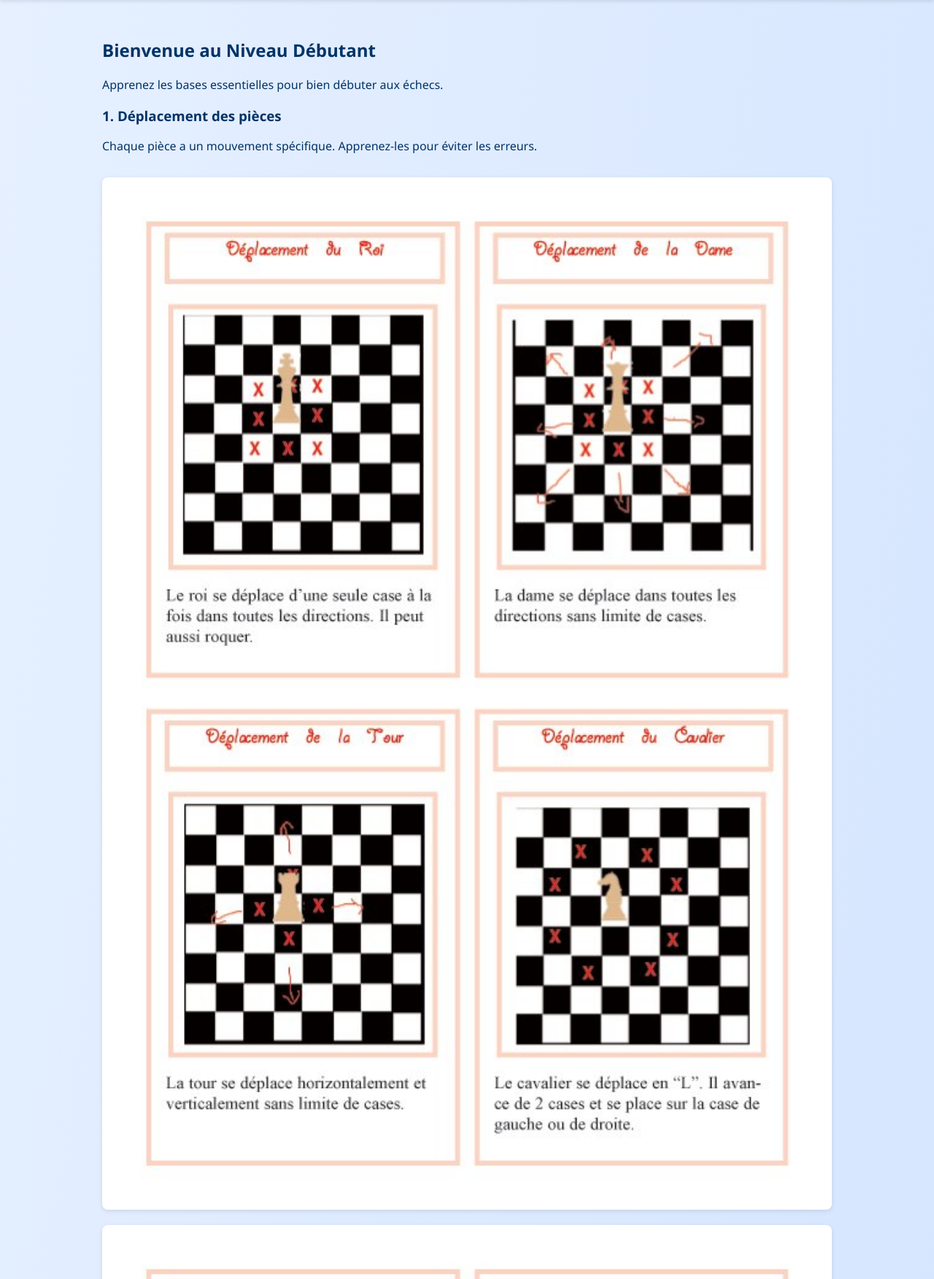
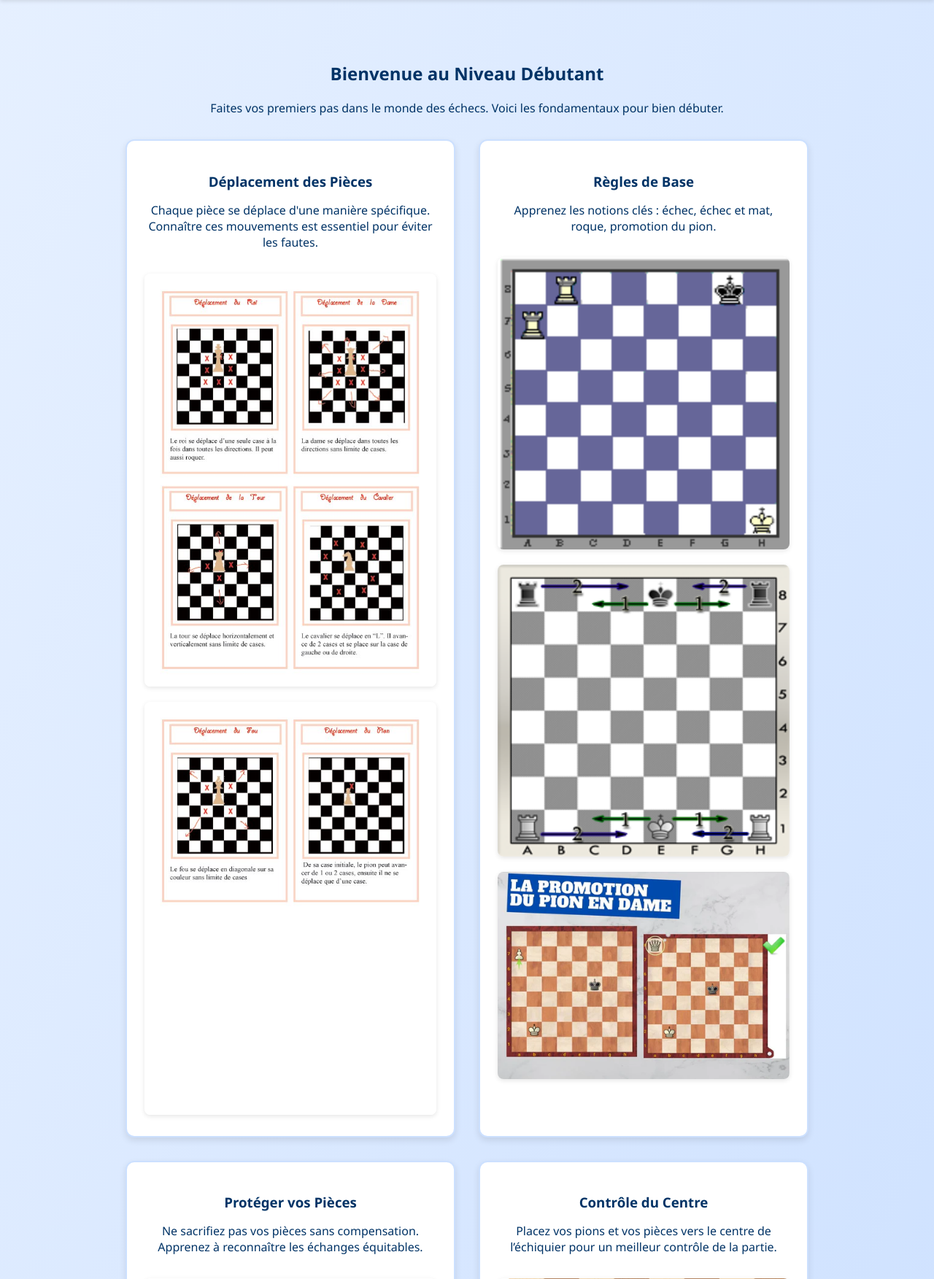
Before and after one commit to ordinalcyber/site, a Flask app: page /debutant in a window 1280 px wide. Shown: the part 97-1850 px from the top of the page at 73% size. Run offline with Flask 3, Linux system fonts and the light colour scheme; some libraries are stand-ins or nearby versions.

Commit message:
Update debutant.html

```diff
--- a/templates/debutant.html
+++ b/templates/debutant.html
@@ -1,38 +1,51 @@
 {% extends "base.html" %}
-{% block title %}Débutant - Apprendre les Échecs{% endblock %}
+{% block title %}Niveau Débutant - Apprendre les Échecs{% endblock %}
 
 {% block content %}
+<main>
   <section class="beginner-section">
-  <h2>Bienvenue au Niveau Débutant</h2>
-  <p>Apprenez les bases essentielles pour bien débuter aux échecs.</p>
-</section>
+    <h2 style="text-align:center; color:#003366;">Bienvenue au Niveau Débutant</h2>
+    <p style="text-align:center; max-width: 800px; margin: 0 auto;">
+      Faites vos premiers pas dans le monde des échecs. Voici les fondamentaux pour bien débuter.
+    </p>
 
-<section class="beginner-tips">
-  <div class="tip">
-    <h3>1. Déplacement des pièces</h3>
-    <p>Chaque pièce a un mouvement spécifique. Apprenez-les pour éviter les erreurs.</p>
-    <img src="{{ url_for('static', filename='img/mouvement2.png') }}" alt="Déplacement des pièces" class="tip-img">
-    <img src="{{ url_for('static', filename='img/mouvement_1.png') }}" alt="Déplacement des pièces" class="tip-img">
+    <div class="level-selection">
+      <div class="level-card">
+        <h3>Déplacement des Pièces</h3>
+        <p>Chaque pièce se déplace d'une manière spécifique. Connaître ces mouvements est essentiel pour éviter les fautes.</p>
+        <img src="{{ url_for('static', filename='img/mouvement2.png') }}" alt="Déplacement des pièces" class="tip-img" style="width:100%; margin-top:1rem;">
+        <img src="{{ url_for('static', filename='img/mouvement_1.png') }}" alt="Déplacement des pièces" class="tip-img" style="width:100%; margin-top:1rem;">
       </div>
 
-  <div class="tip">
-    <h3>2. Règles de base</h3>
-    <p>Comprenez les notions fondamentales : l’échec, le mat, le roque et la promotion du pion.</p>
-    <img src="{{ url_for('static', filename='img/mat.png') }}" alt="Règles du jeu d'échecs" class="tip-img">
-    <img src="{{ url_for('static', filename='img/roque.png') }}" alt="Règles du jeu d'échecs" class="tip-img">
-    <img src="{{ url_for('static', filename='img/promotion.png') }}" alt="Règles du jeu d'échecs" class="tip-img">
+      <div class="level-card">
+        <h3>Règles de Base</h3>
+        <p>Apprenez les notions clés : échec, échec et mat, roque, promotion du pion.</p>
+        <img src="{{ url_for('static', filename='img/mat.png') }}" alt="Échec et mat" class="tip-img" style="width:100%; margin-top:1rem;">
+        <img src="{{ url_for('static', filename='img/roque.png') }}" alt="Roque" class="tip-img" style="width:100%; margin-top:1rem;">
+        <img src="{{ url_for('static', filename='img/promotion.png') }}" alt="Promotion" class="tip-img" style="width:100%; margin-top:1rem;">
       </div>
 
-  <div class="tip">
-    <h3>3. Évitez les pertes inutiles</h3>
-    <p>Ne sacrifiez pas vos pièces sans raison. Protégez-les ou échangez à valeur égale.</p>
-    <img src="{{ url_for('static', filename='img/valeur_pieces.png') }}" alt="Ne perdez pas vos pièces" class="tip-img">
+      <div class="level-card">
+        <h3>Protéger vos Pièces</h3>
+        <p>Ne sacrifiez pas vos pièces sans compensation. Apprenez à reconnaître les échanges équitables.</p>
+        <img src="{{ url_for('static', filename='img/valeur_pieces.png') }}" alt="Valeur des pièces" class="tip-img" style="width:100%; margin-top:1rem;">
       </div>
 
-  <div class="tip">
-    <h3>4. Contrôle du centre</h3>
-    <p>Placez vos pions et vos pièces vers les cases centrales pour un meilleur contrôle du jeu.</p>
-    <img src="{{ url_for('static', filename='img/centre.png') }}" alt="Contrôle du centre de l'échiquier" class="tip-img">
+      <div class="level-card">
+        <h3>Contrôle du Centre</h3>
+        <p>Placez vos pions et vos pièces vers le centre de l’échiquier pour un meilleur contrôle de la partie.</p>
+        <img src="{{ url_for('static', filename='img/centre.png') }}" alt="Contrôle du centre" class="tip-img" style="width:100%; margin-top:1rem;">
+      </div>
+    </div>
+
+    <div style="text-align:center; margin-top:2rem;">
+      <h3>Ressources pour Bien Commencer</h3>
+      <ul style="list-style: none; padding: 0;">
+        <li><a href="https://lichess.org/learn" class="level-btn">Cours interactifs Lichess</a></li>
+        <li><a href="https://www.chess.com/lessons" class="level-btn">Leçons débutants Chess.com</a></li>
+        <li><a href="https://www.youtube.com/@thechessnerd" class="level-btn">Vidéos YouTube (ChessNerd)</a></li>
+      </ul>
     </div>
   </section>
+</main>
 {% endblock %}
```
Lines whose indentation alone changed are shown as unchanged.
